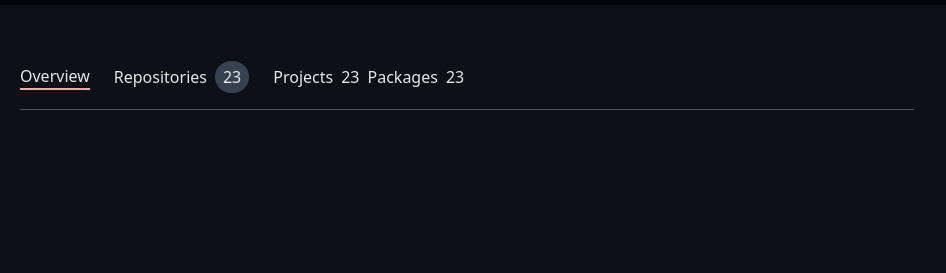
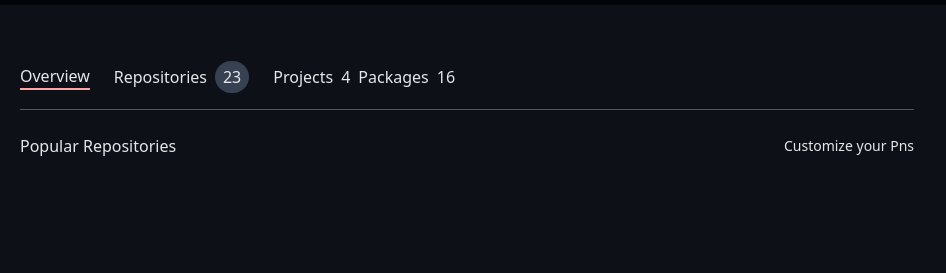
Before and after one commit to w3zeblamf/my-github-profile-clone, a website: page index.html in a window 1280 px wide. Shown: the part 43-316 px from the top of the page, 334-1280 px from the left. Drawn offline with nearby package versions, Linux system fonts and the light colour scheme.

Commit message:
files modified

```diff
--- a/index.html
+++ b/index.html
@@ -261,34 +261,39 @@
     <div class="w-3/4 ml-6">
       <!-- Navigation -->
       <div class="flex w-full items-center border-b border-gray-600 space-x-2">
-
         <div class="border-b-2 font-normal text-gray-200 border-red-300">
           Overview
         </div>
 
         <div class="flex items-center p-4 space-x-2">
           <div class="text-gray-200">
-          <a href="#">Repositories</a>
+            <a href="#">Repositories</a>
           </div>
           <div class="text-gray-200 bg-gray-700 px-2 py-1 rounded-full">23</div>
         </div>
 
-         <div class="flex space-x-2">
+        <div class="flex space-x-2">
           <div class="text-gray-200">
-          <a href="#">Projects</a>
+            <a href="#">Projects</a>
           </div>
-          <div class="text-gray-200">23</div>
+          <div class="text-gray-200">4</div>
         </div>
 
-         <div class="flex space-x-2">
+        <div class="flex space-x-2">
           <div class="text-gray-200">
-          <a href="#">Packages</a>
+            <a href="#">Packages</a>
           </div>
-          <div class="text-gray-200">23</div>
+          <div class="text-gray-200">16</div>
         </div>
-
       </div>
       <!-- EO Navigation -->
+
+      <div class="flex items-center">
+        <div class="w-1/2 text-gray-200 pt-6">Popular Repositories</div>
+        <div class="w-1/2 text-gray-200 text-right text-sm pt-6">
+          Customize your Pns
+        </div>
+      </div>
     </div>
     <!-- EO Main-->
   </div>
--- a/package.json
+++ b/package.json
@@ -4,6 +4,7 @@
   "description": "Tailwind PostCSS Starter",
   "main": "index.js",
   "scripts": {
+    "type": "module",
     "build": "postcss ./src/main.css -o ./build/style.css",
     "watch": "postcss ./src/main.css -o ./build/style.css --watch"
   },
```
Also changed, not shown: build/style.css, 1 other file.
